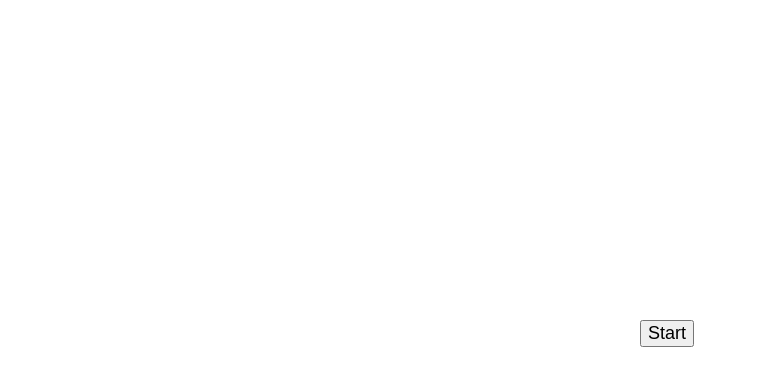
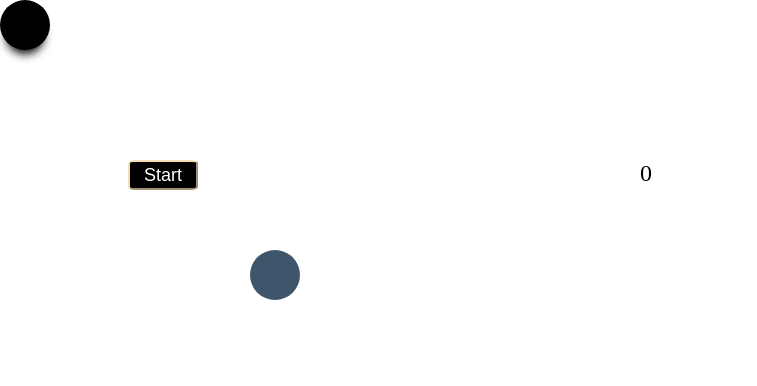
Before and after one commit to JyothirmaiKakumanu/React-Assignment-4---Timed-Golf, a React app: page / in a window 1280 px wide. Shown: the whole page, without its empty margins (0-757 px from the left). Built offline with nearby package versions, Linux system fonts and the light colour scheme.

Commit message:
committed

```diff
--- a/src/components/App.js
+++ b/src/components/App.js
@@ -1,9 +1,12 @@
 import React, { Component, useState } from "react";
 import "../styles/App.css";
+var timeInterval = 0;
 class Timer extends React.Component {
   constructor(props) {
     super(props);
     this.state = { time: 0, x: 0, y: 0 };
+    this.displayBall = this.displayBall.bind(this);
+    this.handleListener = this.handleListener.bind(this);
   }
   // componentDidMount() {
 
@@ -39,18 +42,39 @@ class Timer extends React.Component {
           );
         break;
     }
+    if(this.state.x==250 && this.state.y ==250){
+
+      document.removeEventListener("keydown",this.handleListener);
+      this.interval();
+    }
   }
 
+
+interval(){
+  if(this.state.time==0){
+    timeInterval = setInterval(()=>{this.setState({time: this.state.time+1})},1000);
+  }
+  if(this.state.x==250 && this.state.y==250){
+    clearInterval(timeInterval);
+  }
+}
+
 displayBall(){
-  // if(this.state.time===0){
+  if(this.state.time==0){
+    this.interval();
     document.addEventListener("keydown",this.handleListener);
-  // }
+  }
+
+
 }
 
   render() {
     return (
  <>
+ <div className="ball" style={{left : this.state.x, top : this.state.y}}></div>
+ <div className="hole"></div>
  <button className="start" onClick={this.displayBall}>Start</button>
+ <div className="heading-timer">{this.state.time}</div>
 </>
     );
   }
--- a/src/styles/App.css
+++ b/src/styles/App.css
@@ -46,10 +46,21 @@
 
 .start{
   position: absolute;
-  top :40%;
-  left: 50%;
-  /* width: 70px;
-  height: 30px; */
+  top :20%;
+  left: 10%;
+  color: white;
+  background-color: black;
+  width: 70px;
+border-radius: 10%;
+border-color: wheat;
+  height: 30px;
   font-size: large;
 
 }
+
+.heading-timer{
+  font-size:x-large;
+  position: absolute;
+  top :20%;
+  left: 50%;
+}
```
